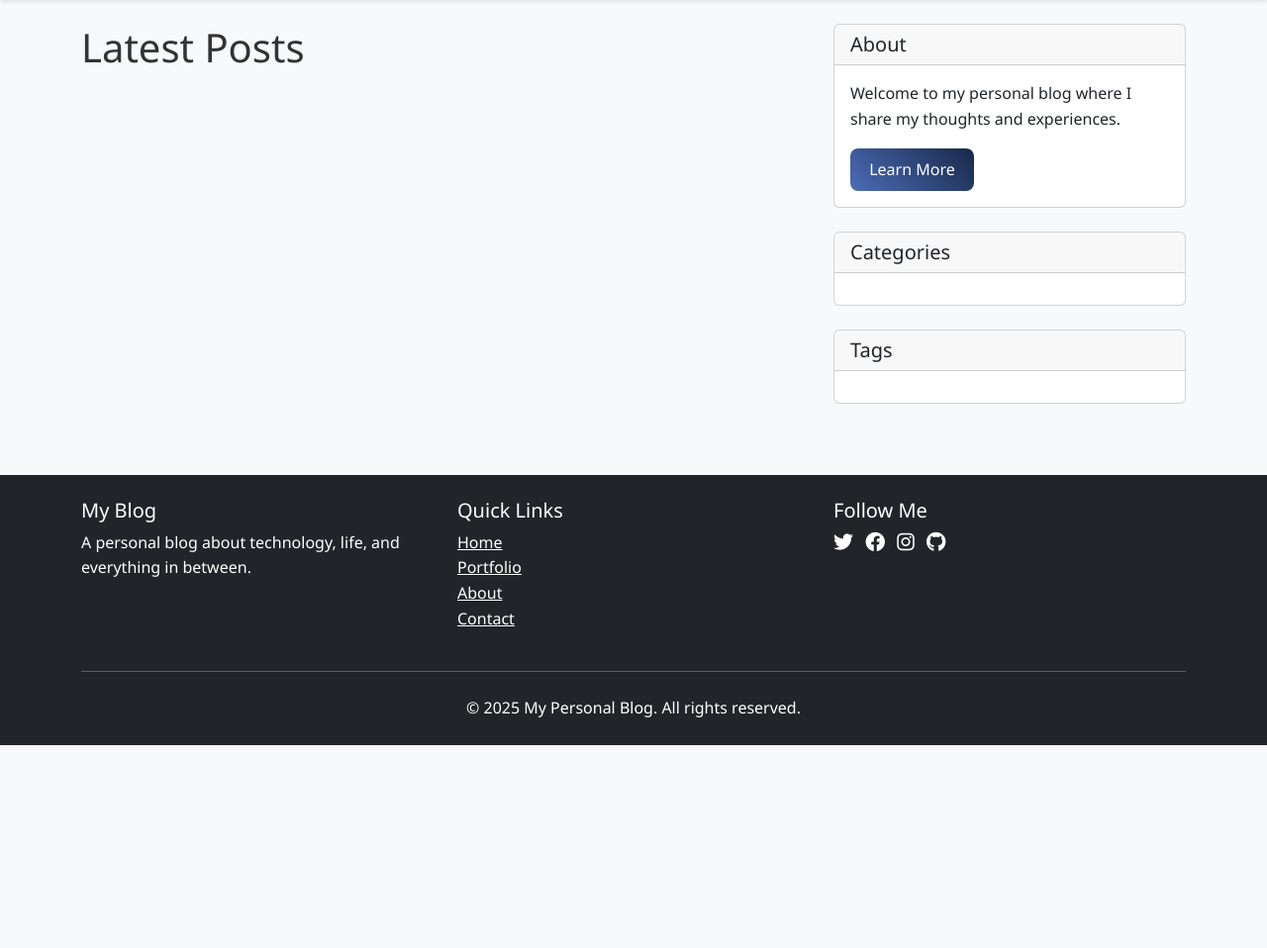
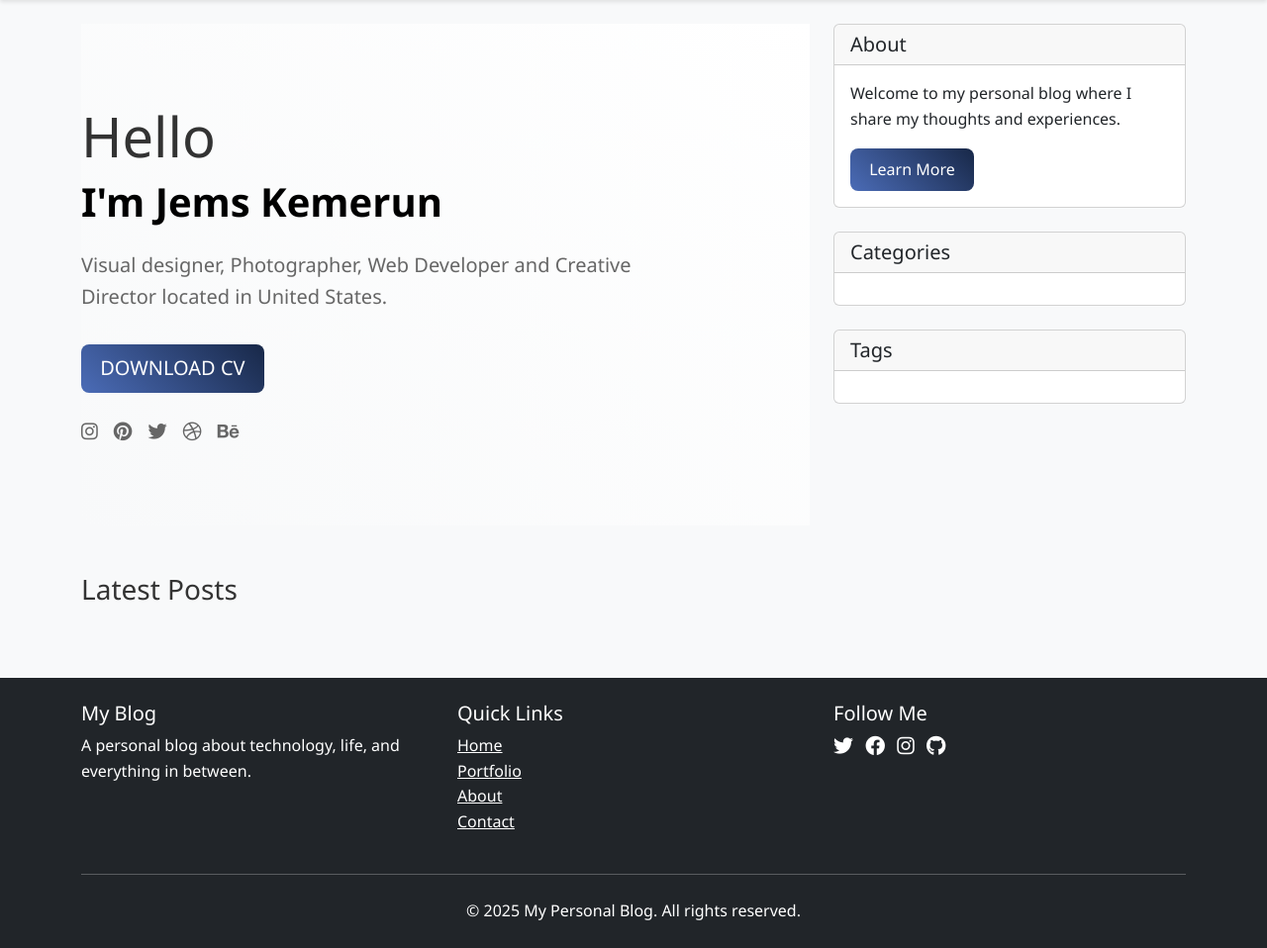
Before and after one commit to wairaguedd/myblog, a Flask app: page / in a window 1280 px wide. Shown: the part 64-1022 px from the top of the page at 99% size. Before the commit the page ends 817 px from the top, so only its background shows below. Run offline with Flask 3, Linux system fonts and the light colour scheme; data that the repository does not hold is empty.

Commit message:
Assistant checkpoint: Update homepage layout to match portfolio design
Assistant generated file changes:
- templates/index.html: Update homepage layout to match portfolio design
- static/css/style.css: Add styles for new homepage design

---

User prompt:

Why did you not update the home page layout to look like the pic I uploaded?

Replit-Commit-Author: Assistant
Replit-Commit-Session-Id: 896a6046-b921-4b8a-b14e-ab6909bde2d6

```diff
--- a/static/css/style.css
+++ b/static/css/style.css
@@ -14,6 +14,47 @@ body {
 .navbar-brand {
     font-weight: 700;
     font-size: 1.5rem;
+}
+
+/* Hero Section */
+.hero-section {
+    padding: 5rem 0;
+    background: linear-gradient(45deg, #f8f9fa, #ffffff);
+    text-align: left;
+}
+
+.hero-section h1 {
+    font-weight: 300;
+    color: #333;
+    margin-bottom: 0.5rem;
+}
+
+.hero-section h2 {
+    font-weight: 700;
+    color: #000;
+    margin-bottom: 1.5rem;
+}
+
+.hero-section .lead {
+    font-size: 1.25rem;
+    color: #666;
+    max-width: 600px;
+    margin-bottom: 2rem;
+}
+
+.social-links {
+    display: flex;
+    gap: 1rem;
+}
+
+.social-link {
+    color: #666;
+    font-size: 1.2rem;
+    transition: color 0.3s ease;
+}
+
+.social-link:hover {
+    color: #007bff;
 }
 
 /* Blog post styling */
--- a/templates/index.html
+++ b/templates/index.html
@@ -4,104 +4,55 @@
 {% block meta_keywords %}blog, personal, tech, lifestyle, latest posts{% endblock %}
 
 {% block content %}
-<h1 class="mb-4">Latest Posts</h1>
+<div class="hero-section mb-5">
+    <h1 class="display-4">Hello</h1>
+    <h2 class="h1">I'm Jems Kemerun</h2>
+    <p class="lead">Visual designer, Photographer, Web Developer and Creative Director located in United States.</p>
+    <a href="#" class="btn btn-primary btn-lg">DOWNLOAD CV</a>
 
+    <div class="social-links mt-4">
+        <a href="#" class="social-link"><i class="fab fa-instagram"></i></a>
+        <a href="#" class="social-link"><i class="fab fa-pinterest"></i></a>
+        <a href="#" class="social-link"><i class="fab fa-twitter"></i></a>
+        <a href="#" class="social-link"><i class="fab fa-dribbble"></i></a>
+        <a href="#" class="social-link"><i class="fab fa-behance"></i></a>
+    </div>
+</div>
+
+<div class="latest-posts mt-5">
+    <h3 class="mb-4">Latest Posts</h3>
     {% if posts.items %}
+        <div class="row">
         {% for post in posts.items %}
-        <div class="card mb-4">
+            <div class="col-md-4 mb-4">
+                <div class="card h-100">
                     <div class="card-body">
-                <h2 class="card-title h4">
+                        <h4 class="card-title h5">
                             <a href="{{ url_for('main.post', slug=post.slug) }}" class="text-decoration-none">
                                 {{ post.title }}
                             </a>
-                </h2>
-
+                        </h4>
                         <div class="card-subtitle text-muted small mb-2">
-                    <i class="far fa-calendar-alt"></i> {{ post.created_at.strftime('%B %d, %Y') }}
-                    {% if post.category %}
-                    | <i class="far fa-folder"></i>
-                    <a href="{{ url_for('main.category', slug=post.category.slug) }}" class="text-decoration-none">
-                        {{ post.category.name }}
-                    </a>
-                    {% endif %}
+                            {{ post.created_at.strftime('%B %d, %Y') }}
                         </div>
-
-                <p class="card-text">
+                        <p class="card-text small">
                             {% if post.excerpt %}
                                 {{ post.excerpt }}
                             {% else %}
-                        {{ post.content[:200] }}...
+                                {{ post.content[:150] }}...
                             {% endif %}
                         </p>
-
-                <div class="mb-2">
-                    {% for tag in post.tags %}
-                    <a href="{{ url_for('main.tag', slug=tag.slug) }}" class="badge bg-secondary text-decoration-none">
-                        {{ tag.name }}
-                    </a>
+                    </div>
+                </div>
+            </div>
         {% endfor %}
         </div>
 
-                <a href="{{ url_for('main.post', slug=post.slug) }}" class="btn btn-primary btn-sm">
-                    Read More
-                </a>
-            </div>
-        </div>
-    {% endfor %}
-
-    <!-- Pagination -->
-    <nav aria-label="Page navigation">
-        <ul class="pagination justify-content-center">
-            {% if posts.has_prev %}
-            <li class="page-item">
-                <a class="page-link" href="{{ url_for('main.index', page=posts.prev_num) }}" aria-label="Previous">
-                    <span aria-hidden="true">&laquo;</span>
-                </a>
-            </li>
-            {% else %}
-            <li class="page-item disabled">
-                <a class="page-link" href="#" aria-label="Previous">
-                    <span aria-hidden="true">&laquo;</span>
-                </a>
-            </li>
-            {% endif %}
-
-            {% for page_num in posts.iter_pages(left_edge=1, right_edge=1, left_current=1, right_current=2) %}
-                {% if page_num %}
-                    {% if page_num == posts.page %}
-                    <li class="page-item active">
-                        <a class="page-link" href="{{ url_for('main.index', page=page_num) }}">{{ page_num }}</a>
-                    </li>
-                    {% else %}
-                    <li class="page-item">
-                        <a class="page-link" href="{{ url_for('main.index', page=page_num) }}">{{ page_num }}</a>
-                    </li>
-                    {% endif %}
-                {% else %}
-                <li class="page-item disabled">
-                    <a class="page-link" href="#">...</a>
-                </li>
-                {% endif %}
-            {% endfor %}
-
-            {% if posts.has_next %}
-            <li class="page-item">
-                <a class="page-link" href="{{ url_for('main.index', page=posts.next_num) }}" aria-label="Next">
-                    <span aria-hidden="true">&raquo;</span>
-                </a>
-            </li>
-            {% else %}
-            <li class="page-item disabled">
-                <a class="page-link" href="#" aria-label="Next">
-                    <span aria-hidden="true">&raquo;</span>
-                </a>
-            </li>
-            {% endif %}
-        </ul>
-    </nav>
+        {% include 'includes/pagination.html' %}
     {% else %}
         <div class="alert alert-info">
             <p>No posts available yet. Check back soon!</p>
         </div>
     {% endif %}
+</div>
 {% endblock %}
```
Lines whose indentation alone changed are shown as unchanged.
